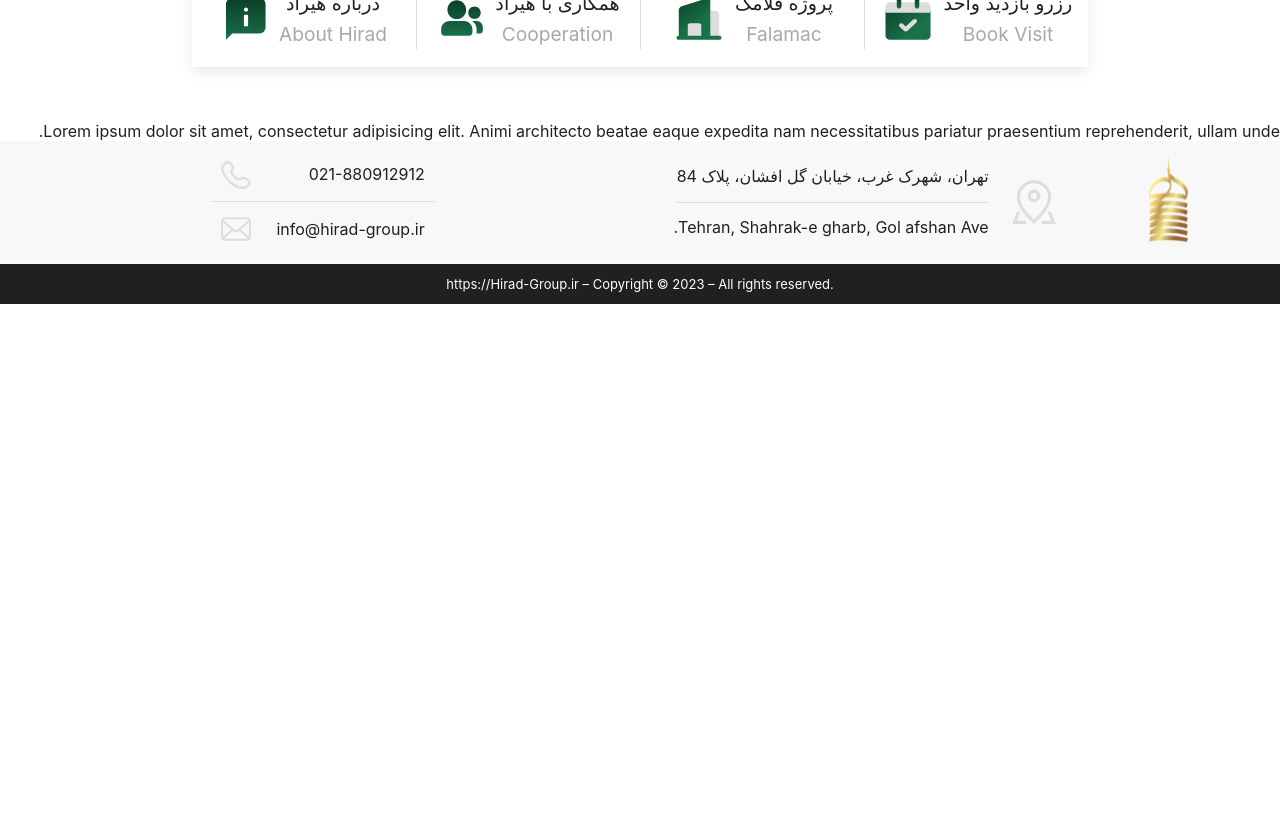
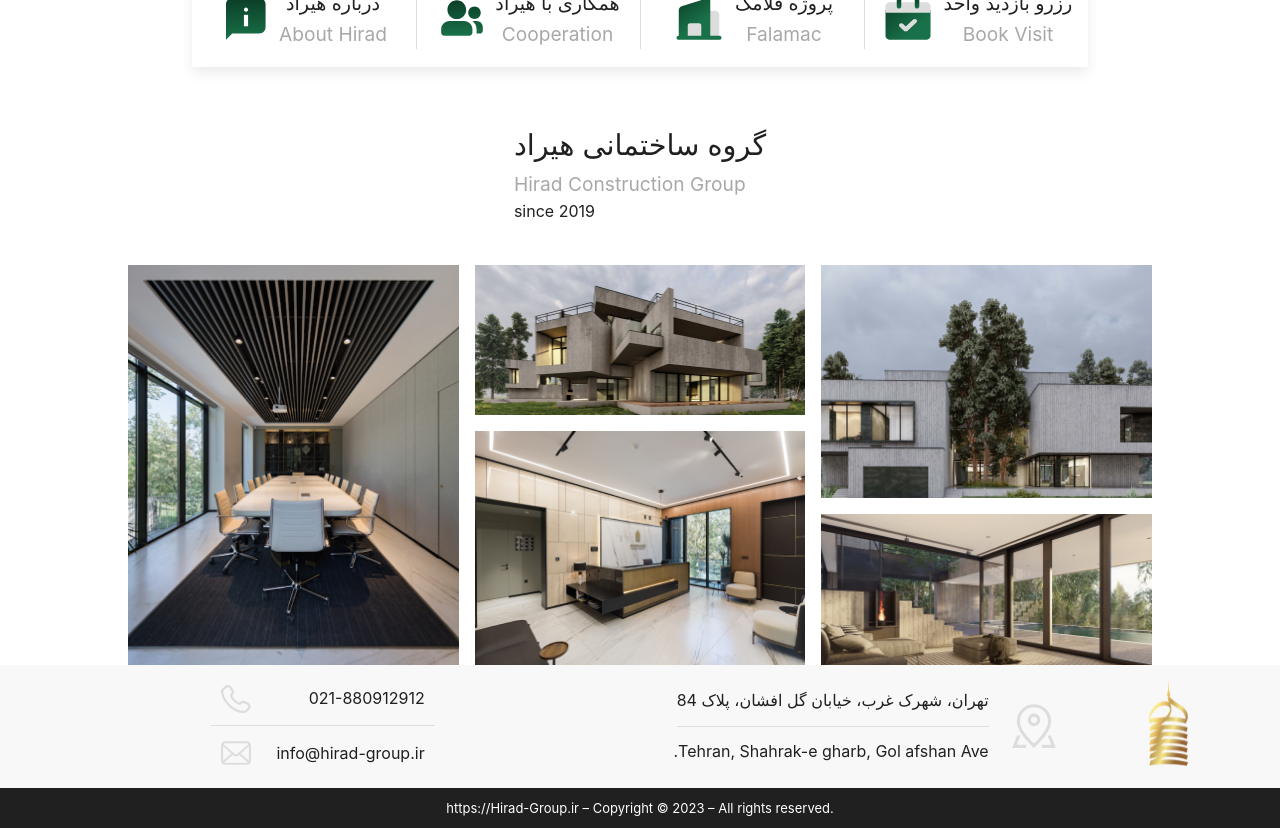
Before and after one commit to masoud-Tesna/hirad, a Next.js app: page / in a window 1280 px wide. Shown: the part 680-1508 px from the top of the page. Before the commit the page ends 984 px from the top, so only its background shows below. Built offline with nearby package versions, Linux system fonts and the light colour scheme.

Commit message:
use ProjectsList component...

```diff
--- a/src/app/page.js
+++ b/src/app/page.js
@@ -1,9 +1,13 @@
 'use client';
+
+import ProjectsList from '@/app/components/ProjectsLists';
 
 const Home = () => {
   return (
     <div>
-      Lorem ipsum dolor sit amet, consectetur adipisicing elit. Animi architecto beatae eaque expedita nam necessitatibus pariatur praesentium reprehenderit, ullam unde.
+      <div className="mx-auto max-sm:w-full max-lg:w-[85%] lg:w-[80%]">
+        <ProjectsList />
+      </div>
     </div>
   );
 };
```
